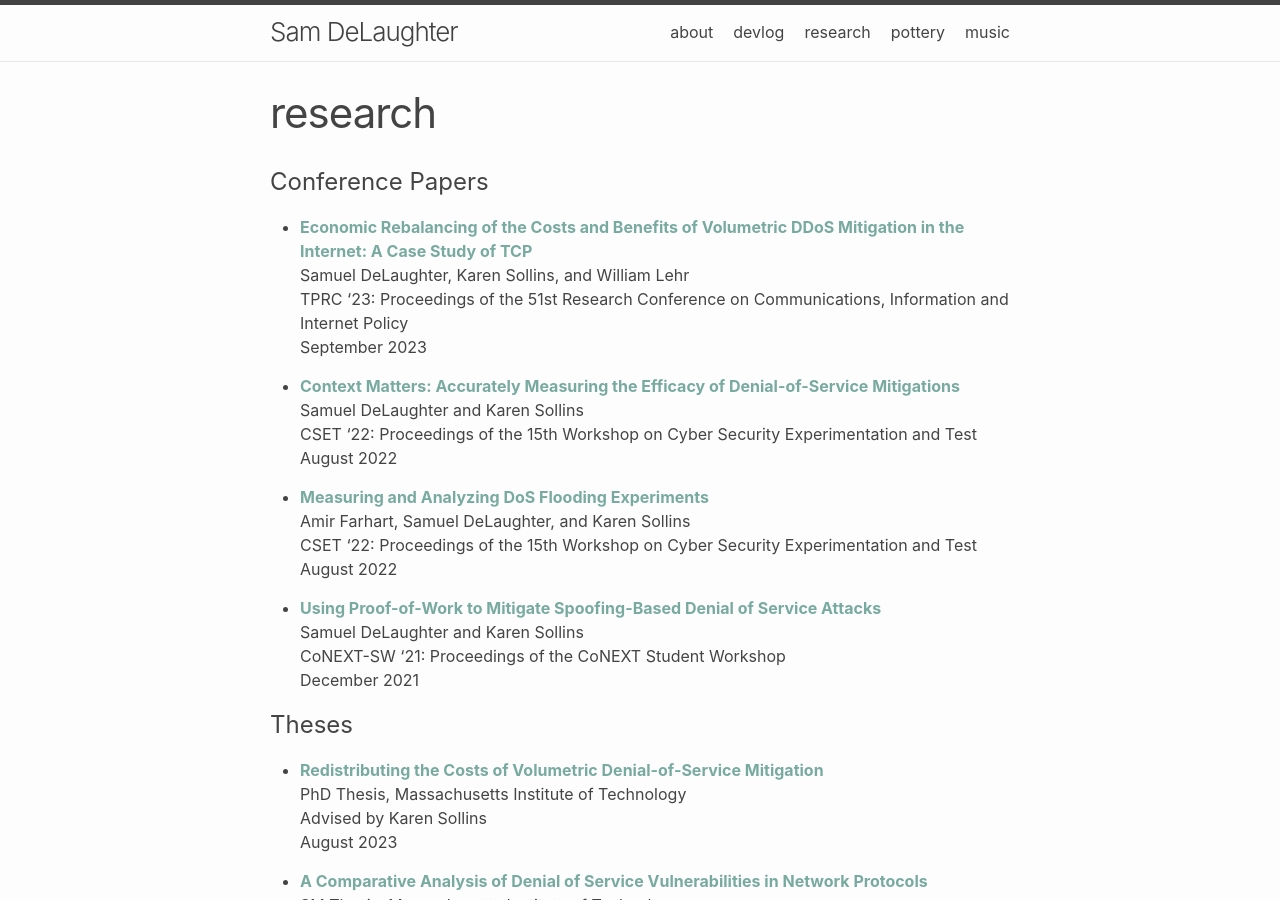
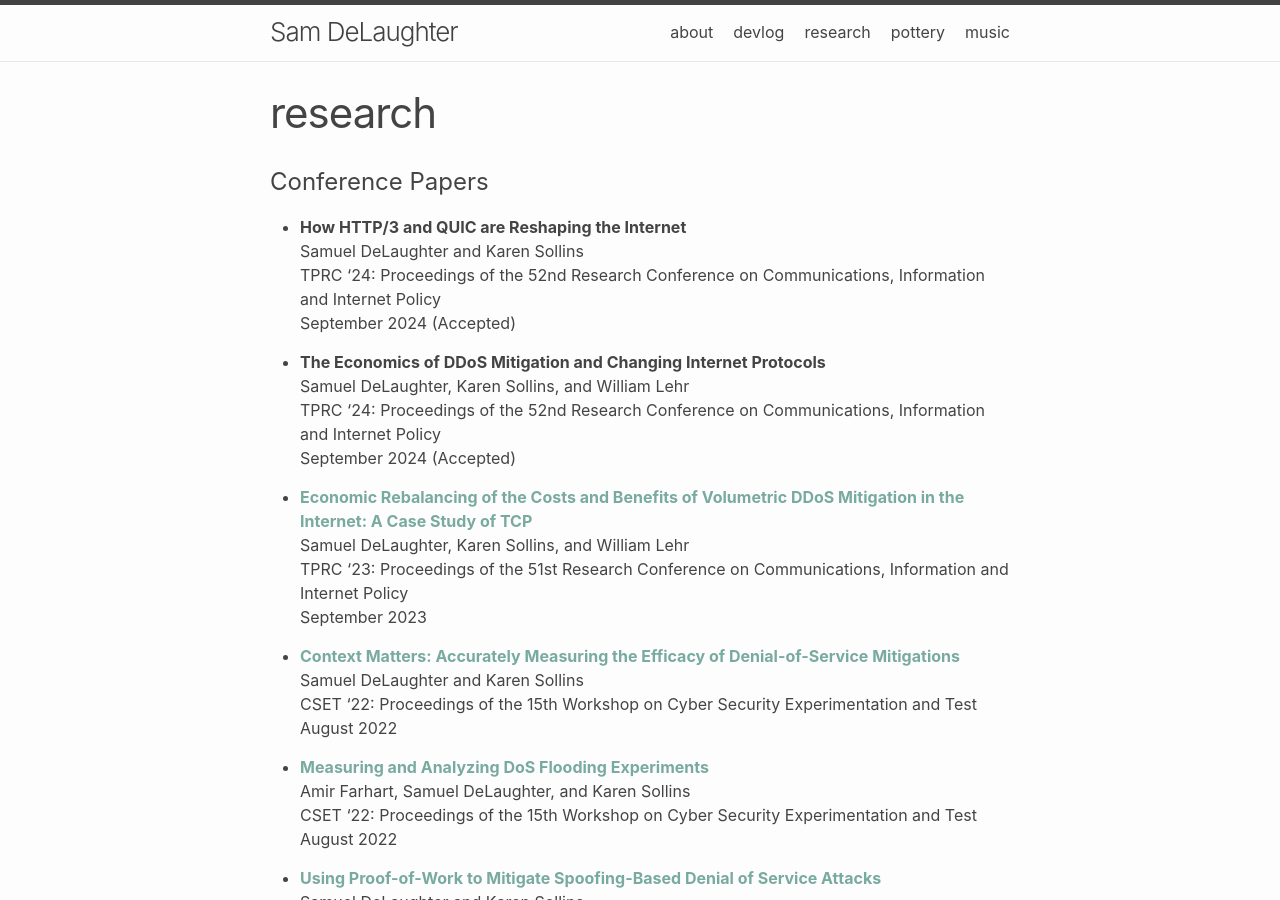
Before and after one commit to sdelaughter/sdelaughter.github.io, a Jekyll site: the page built from research.md, in a window 1280 px wide and 900 px high. Built offline with Jekyll 4.4.1, drawn with Linux system fonts in a browser that asks for light colours.

Commit message:
TPRC 2024 publications

```diff
--- a/research.md
+++ b/research.md
@@ -6,6 +6,16 @@ permalink: /research/
 
 
 # Conference Papers
+- **How HTTP/3 and QUIC are Reshaping the Internet**<br>
+  Samuel DeLaughter and Karen Sollins<br>
+  TPRC '24: Proceedings of the 52nd Research Conference on Communications, Information and Internet Policy<br>
+  September 2024 (Accepted)
+
+- **The Economics of DDoS Mitigation and Changing Internet Protocols**<br>
+  Samuel DeLaughter, Karen Sollins, and William Lehr<br>
+  TPRC '24: Proceedings of the 52nd Research Conference on Communications, Information and Internet Policy<br>
+  September 2024 (Accepted)
+
 - **[Economic Rebalancing of the Costs and Benefits of Volumetric DDoS Mitigation in the Internet: A Case Study of TCP](https://papers.ssrn.com/sol3/papers.cfm?abstract_id=4524254)**<br>
   Samuel DeLaughter, Karen Sollins, and William Lehr<br>
   TPRC '23: Proceedings of the 51st Research Conference on Communications, Information and Internet Policy<br>
```
